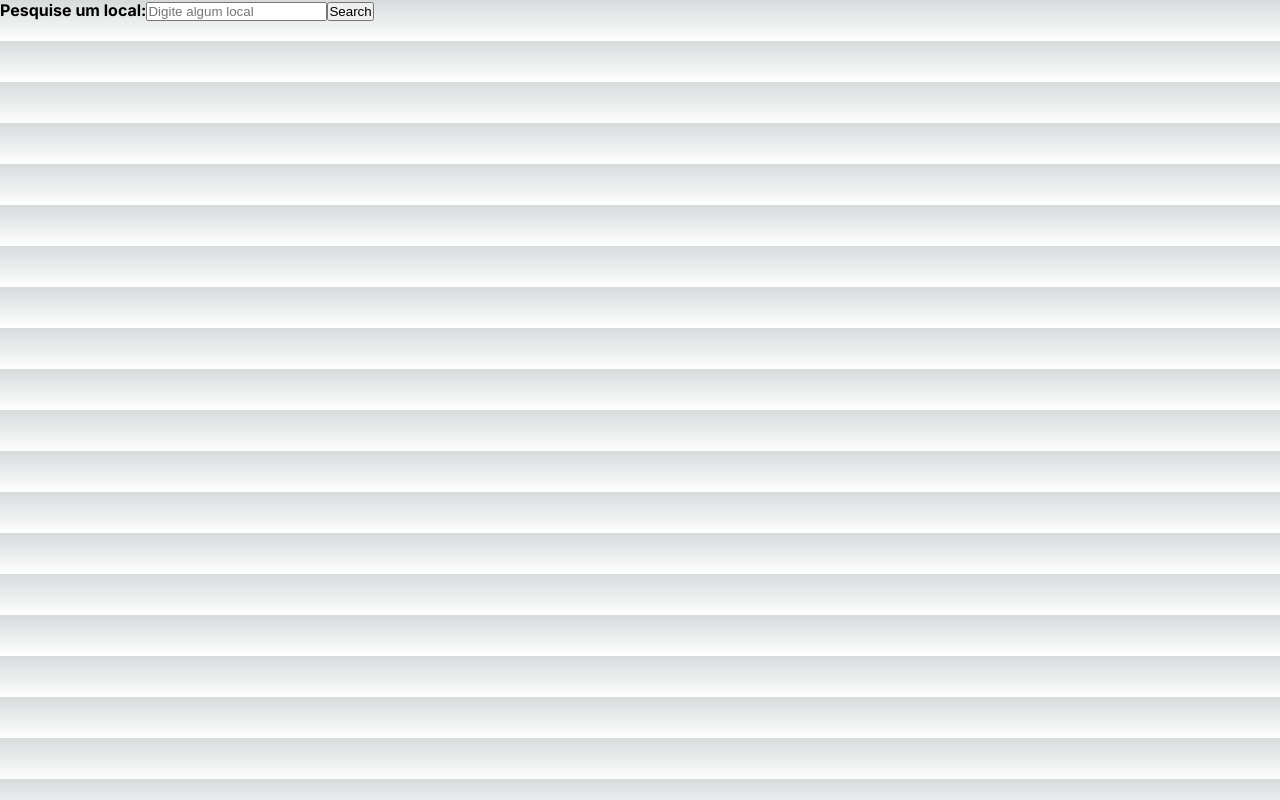
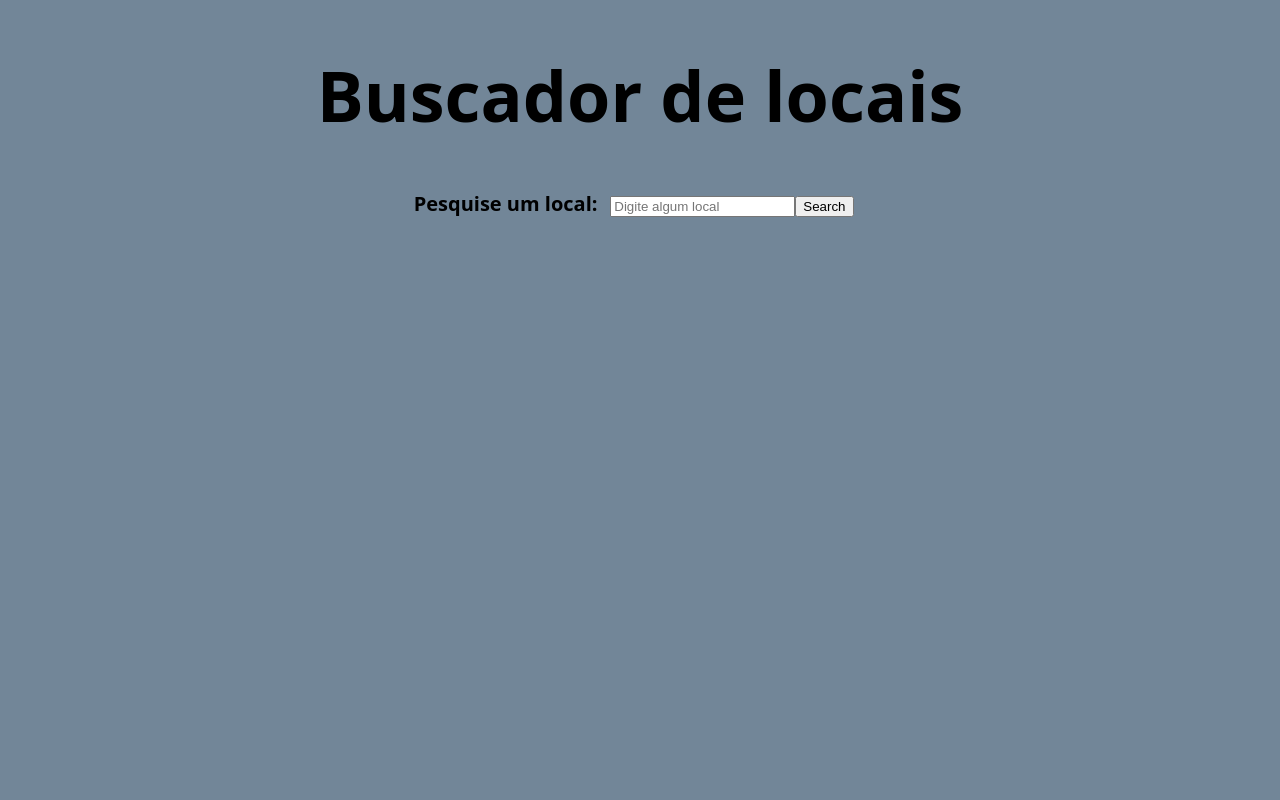
Before and after one commit to marcelo-conti02/TrabalhoFinalCPD, a Next.js app in the folder role-app/: page /pages in a window 1280 px wide. Built offline with nearby package versions, Linux system fonts and the light colour scheme.

Commit message:
Adiciona um pouco de css e o componente Place

```diff
--- a/role-app/src/app/globals.css
+++ b/role-app/src/app/globals.css
@@ -1,107 +1,18 @@
-:root {
-  --max-width: 1100px;
-  --border-radius: 12px;
-  --font-mono: ui-monospace, Menlo, Monaco, "Cascadia Mono", "Segoe UI Mono",
-    "Roboto Mono", "Oxygen Mono", "Ubuntu Monospace", "Source Code Pro",
-    "Fira Mono", "Droid Sans Mono", "Courier New", monospace;
-
-  --foreground-rgb: 0, 0, 0;
-  --background-start-rgb: 214, 219, 220;
-  --background-end-rgb: 255, 255, 255;
-
-  --primary-glow: conic-gradient(
-    from 180deg at 50% 50%,
-    #16abff33 0deg,
-    #0885ff33 55deg,
-    #54d6ff33 120deg,
-    #0071ff33 160deg,
-    transparent 360deg
-  );
-  --secondary-glow: radial-gradient(
-    rgba(255, 255, 255, 1),
-    rgba(255, 255, 255, 0)
-  );
-
-  --tile-start-rgb: 239, 245, 249;
-  --tile-end-rgb: 228, 232, 233;
-  --tile-border: conic-gradient(
-    #00000080,
-    #00000040,
-    #00000030,
-    #00000020,
-    #00000010,
-    #00000010,
-    #00000080
-  );
-
-  --callout-rgb: 238, 240, 241;
-  --callout-border-rgb: 172, 175, 176;
-  --card-rgb: 180, 185, 188;
-  --card-border-rgb: 131, 134, 135;
+body{
+  background-color: rgb(114, 134, 152);
 }
-
-@media (prefers-color-scheme: dark) {
-  :root {
-    --foreground-rgb: 255, 255, 255;
-    --background-start-rgb: 0, 0, 0;
-    --background-end-rgb: 0, 0, 0;
-
-    --primary-glow: radial-gradient(rgba(1, 65, 255, 0.4), rgba(1, 65, 255, 0));
-    --secondary-glow: linear-gradient(
-      to bottom right,
-      rgba(1, 65, 255, 0),
-      rgba(1, 65, 255, 0),
-      rgba(1, 65, 255, 0.3)
-    );
-
-    --tile-start-rgb: 2, 13, 46;
-    --tile-end-rgb: 2, 5, 19;
-    --tile-border: conic-gradient(
-      #ffffff80,
-      #ffffff40,
-      #ffffff30,
-      #ffffff20,
-      #ffffff10,
-      #ffffff10,
-      #ffffff80
-    );
-
-    --callout-rgb: 20, 20, 20;
-    --callout-border-rgb: 108, 108, 108;
-    --card-rgb: 100, 100, 100;
-    --card-border-rgb: 200, 200, 200;
-  }
+form{
+  display: flex;
+  justify-content: center;
+  align-items: center;
+  gap: 1vw;
+  margin-top: 5vh;
+  font-size: 20px;
 }
-
-* {
-  box-sizing: border-box;
-  padding: 0;
-  margin: 0;
+.title{
+  text-align: center;
+  font-size: 70px;
 }
-
-html,
-body {
-  max-width: 100vw;
-  overflow-x: hidden;
+.home{
+  font-family:system-ui, -apple-system, BlinkMacSystemFont, 'Segoe UI', Roboto, Oxygen, Ubuntu, Cantarell, 'Open Sans', 'Helvetica Neue', sans-serif ;
 }
-
-body {
-  color: rgb(var(--foreground-rgb));
-  background: linear-gradient(
-      to bottom,
-      transparent,
-      rgb(var(--background-end-rgb))
-    )
-    rgb(var(--background-start-rgb));
-}
-
-a {
-  color: inherit;
-  text-decoration: none;
-}
-
-@media (prefers-color-scheme: dark) {
-  html {
-    color-scheme: dark;
-  }
-}
--- a/role-app/src/app/layout.js
+++ b/role-app/src/app/layout.js
@@ -4,7 +4,7 @@ import "./globals.css";
 const inter = Inter({ subsets: ["latin"] });
 
 export const metadata = {
-  title: "Create Next App",
+  title: "Buscador de locais",
   description: "Generated by create next app",
 };
 
--- a/role-app/src/app/pages/page.js
+++ b/role-app/src/app/pages/page.js
@@ -1,7 +1,7 @@
 "use client";
 import { useEffect, useState } from "react";
 import { useForm } from "react-hook-form";
-import { showData, fetchData } from "../../../nav";
+import { showData, fetchData } from "../../../../nav";
 
 export default function Home() {
 	const [searchText, setSearchText] = useState("");
@@ -48,12 +48,7 @@ export default function Home() {
 				{placi.map((place) => {
 					return (
 						<>
-							<div>
-								<ul>
-									<li>{place.name}</li>
-									<li>{place.type}</li>
-								</ul>
-							</div>
+							<Place place={place}/>
 						</>
 					);
 				})}
@@ -62,10 +57,20 @@ export default function Home() {
 	}
 
 	return (
-		<>
+		<div className="home">
+			<h1 className="title">Buscador de locais</h1>
 			<SearchForm setSearchText={setSearchText} handleSearch={handleSearch} />
 			<br />
-		</>
+		</div>
+	);
+}
+
+function Place({place}){
+	return (
+		<ul>
+			<li>{place.name}</li>
+			<li>{place.type}</li>
+		</ul>
 	);
 }
 
@@ -85,14 +90,15 @@ function SearchForm({ handleSearch }) {
 		<>
 			<form onSubmit={handleSubmit(handleSearch)}>
 				<b>Pesquise um local:</b>
+				<div className="input">
 					<input
 						type="text"
 						placeholder="Digite algum local"
 						required
 						{...register("filterText")}
 					/>
-
 					<button type="submit">Search</button>
+				</div>
 				<div className="container">{}</div>
 			</form>
 		</>
```
Also changed, not shown: role-app/src/app/page.js (deleted, +0 -45 lines). Lines whose indentation alone changed are shown as unchanged.
